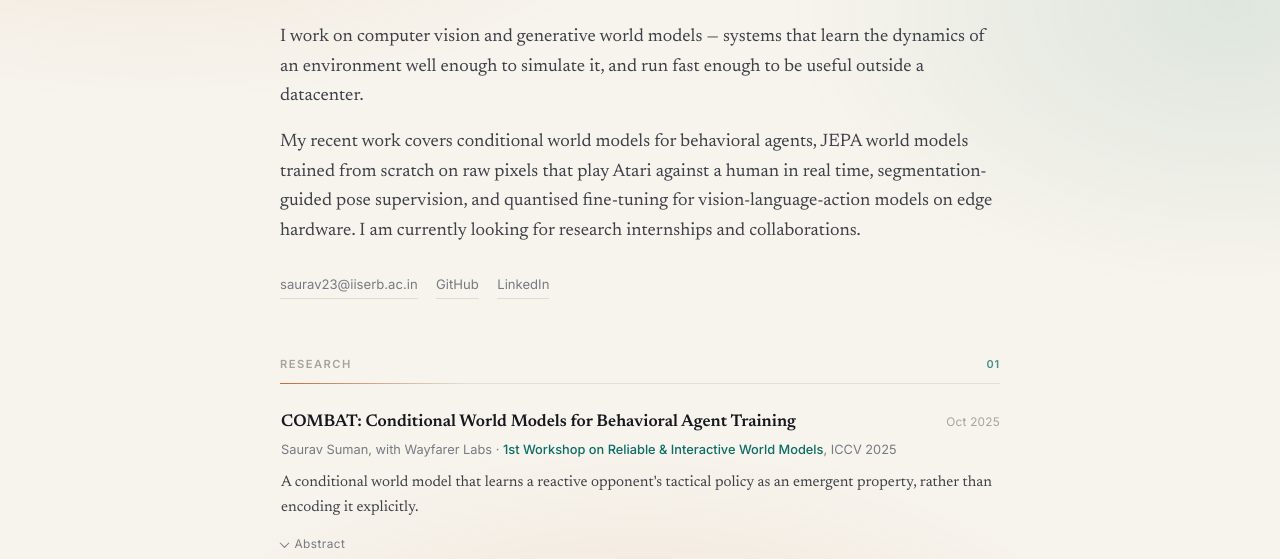
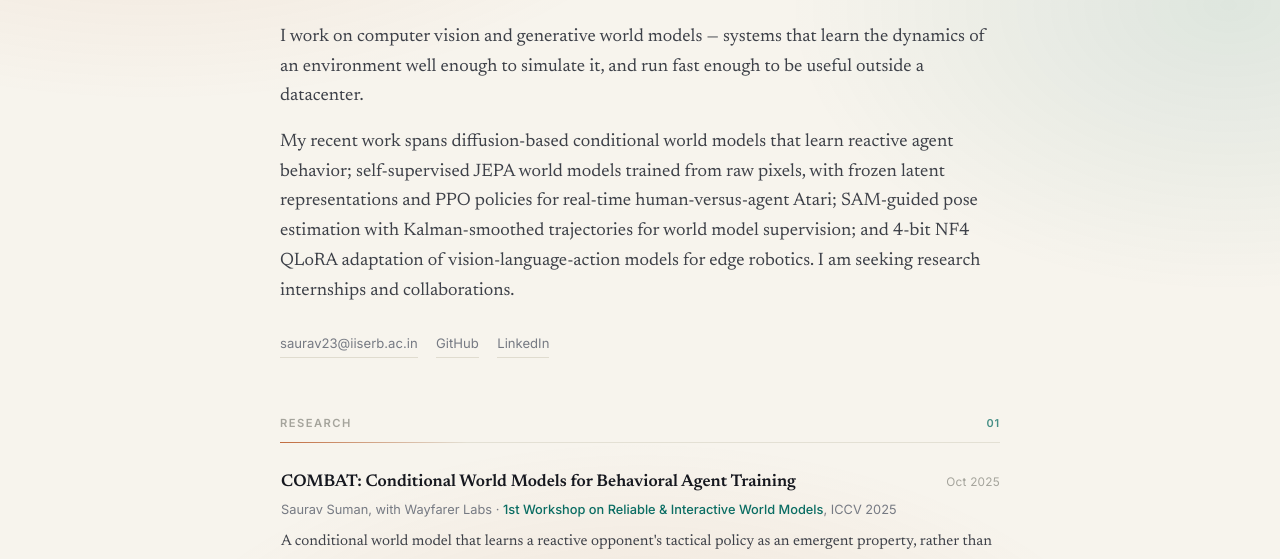
Before and after one commit to saurav-34/portfolio, a plain HTML site: page index.html in a window 1280 px wide. Shown: the part 171-730 px from the top of the page. Drawn offline with Linux system fonts and the light colour scheme.

Commit message:
Refine technical research intro

```diff
--- a/index.html
+++ b/index.html
@@ -505,7 +505,7 @@ footer a:hover { color: var(--accent); border-bottom-color: var(--accent); }
 
   <div class="bio rise">
     <p>I work on computer vision and generative world models — systems that learn the dynamics of an environment well enough to simulate it, and run fast enough to be useful outside a datacenter.</p>
-    <p>My recent work covers conditional world models for behavioral agents, JEPA world models trained from scratch on raw pixels that play Atari against a human in real time, segmentation-guided pose supervision, and quantised fine-tuning for vision-language-action models on edge hardware. I am currently looking for research internships and collaborations.</p>
+    <p>My recent work spans diffusion-based conditional world models that learn reactive agent behavior; self-supervised JEPA world models trained from raw pixels, with frozen latent representations and PPO policies for real-time human-versus-agent Atari; SAM-guided pose estimation with Kalman-smoothed trajectories for world model supervision; and 4-bit NF4 QLoRA adaptation of vision-language-action models for edge robotics. I am seeking research internships and collaborations.</p>
   </div>
 
   <div class="contact-line rise">
```
